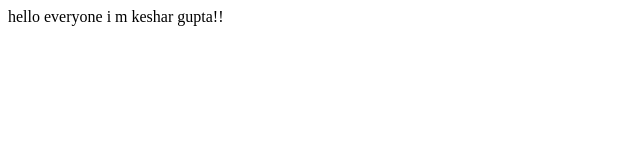
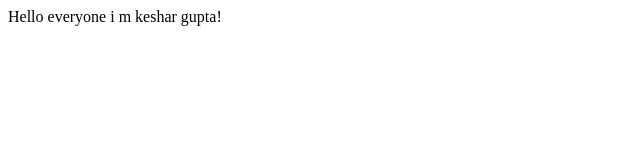
Before and after one commit to Keshargupta2004/Localrepo, a plain HTML site: page index.html in a window 1280 px wide. Shown: the full height of the page, 0-640 px from the left. Drawn offline with Linux system fonts and the light colour scheme.

Commit message:
add initial files

```diff
--- a/index.html
+++ b/index.html
@@ -1 +1,2 @@
-<p>hello everyone i m keshar gupta!!</p>
+<p> Hello everyone
+    i m keshar gupta!</p>
```
